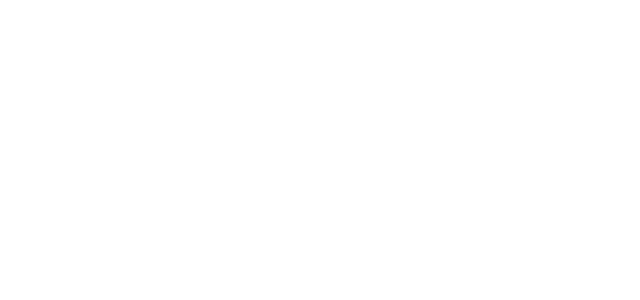
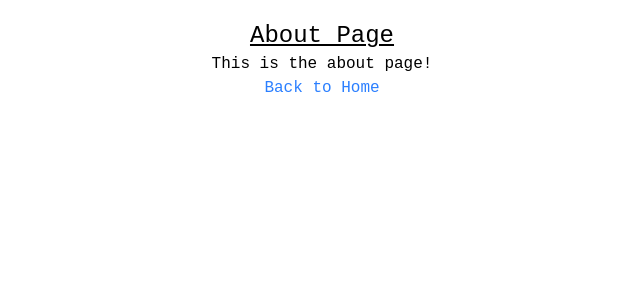
Before and after one commit to CarterrRyan1/Nuxt-Tutorial, a Nuxt app: page /about in a window 1280 px wide. Before the commit this address had no page. Shown: the top 300 px of the page, without its empty margins (318-958 px from the left). Built offline with nearby package versions, Linux system fonts and the light colour scheme.

Commit message:
✅ Activity 1: Reactivity complete

```diff
--- /dev/null
+++ b/app/pages/about.vue
@@ -0,0 +1,12 @@
+<template>
+  <div class="flex flex-col items-center min-h-screen m-5">
+    <h1 class="text-2xl underline">About Page</h1>
+    <p>This is the about page!</p>
+    <NuxtLink to="/" class="text-blue-500 hover:underline">
+      Back to Home
+    </NuxtLink>
+  </div>
+</template>
+<script setup lang="ts">
+
+</script>
--- a/app/pages/index.vue
+++ b/app/pages/index.vue
@@ -23,6 +23,7 @@
         </div>
         <div>
             <button @click="testApi" class="rounded-sm bg-green-800 hover:bg-green-700 p-1 m-1 text-white">Test API</button>
+            <button @click="movePage" class="rounded-sm bg-blue-800 hover:bg-blue-700 p-1 m-1 text-white">Go to About Page</button>
         </div>
     </div>
 </template>
@@ -38,6 +39,6 @@ const testApi=async():Promise<void>=>{
     console.log(data);
 }
 const movePage=()=>{
-    //navigateTo('/<pageName>');
+    navigateTo('/about');
 }
 </script>
```
